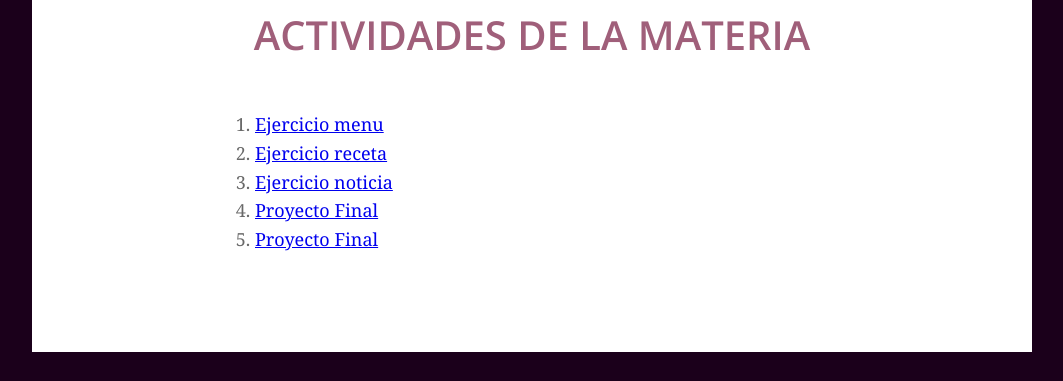
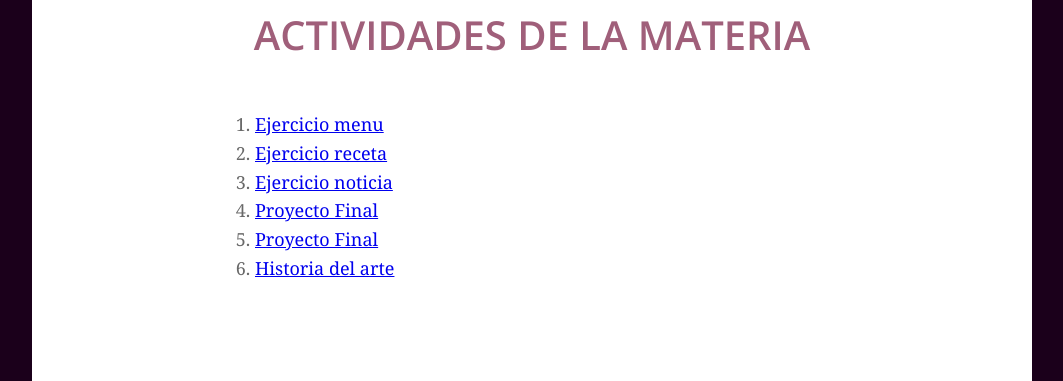
Before and after one commit to PedroMezza/Pagina, a plain HTML site: page index.html in a window 1280 px wide. Shown: the part 772-1153 px from the top of the page, without its empty margins (108-1171 px from the left). Before the commit the page ends 1124 px from the top, so only its background shows below. Drawn offline with nearby package versions, Linux system fonts and the light colour scheme.

Commit message:
Update index.html

```diff
--- a/index.html
+++ b/index.html
@@ -29,6 +29,7 @@
         <li><a href="Luna.html">Ejercicio noticia</a></li>
         <li><a href="Cinematografia.html">Proyecto Final</a></li>
         <li><a href="Cinematografia v2.html">Proyecto Final</a></li>
+        <li><a href="Historia del arte.html">Historia del arte</a></li>
       </ol>
       <br>
       <br>
```
